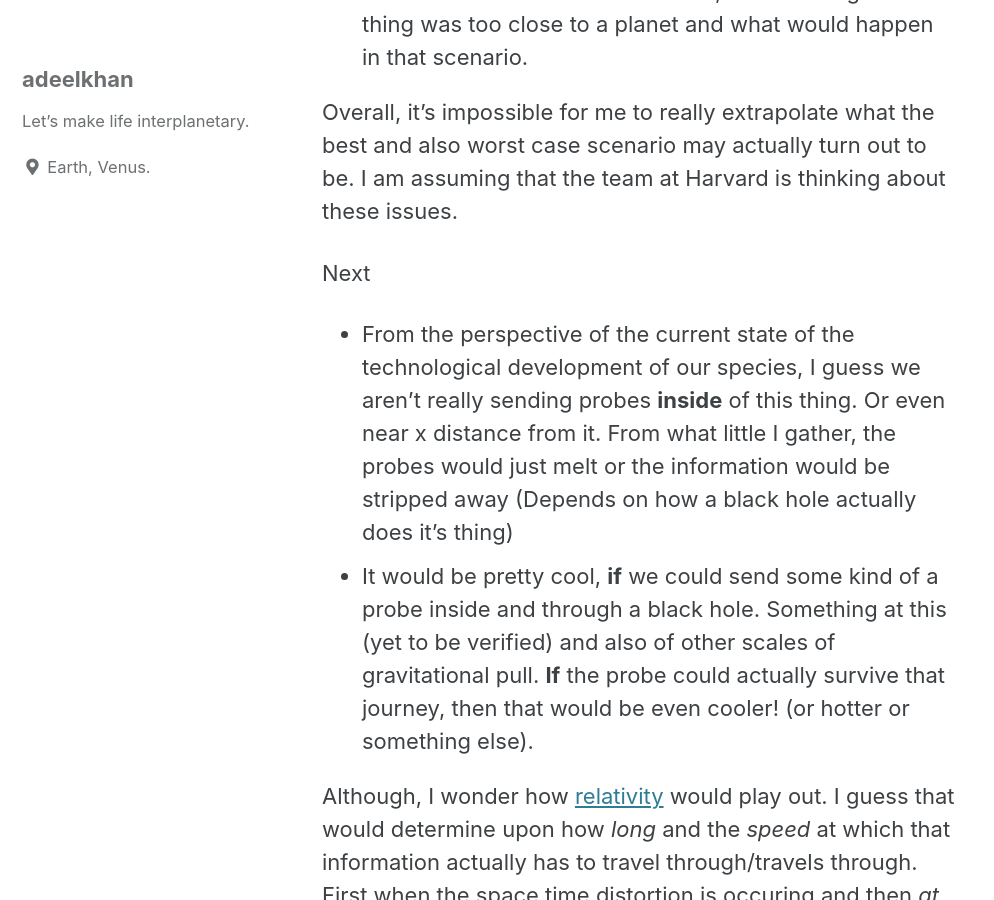
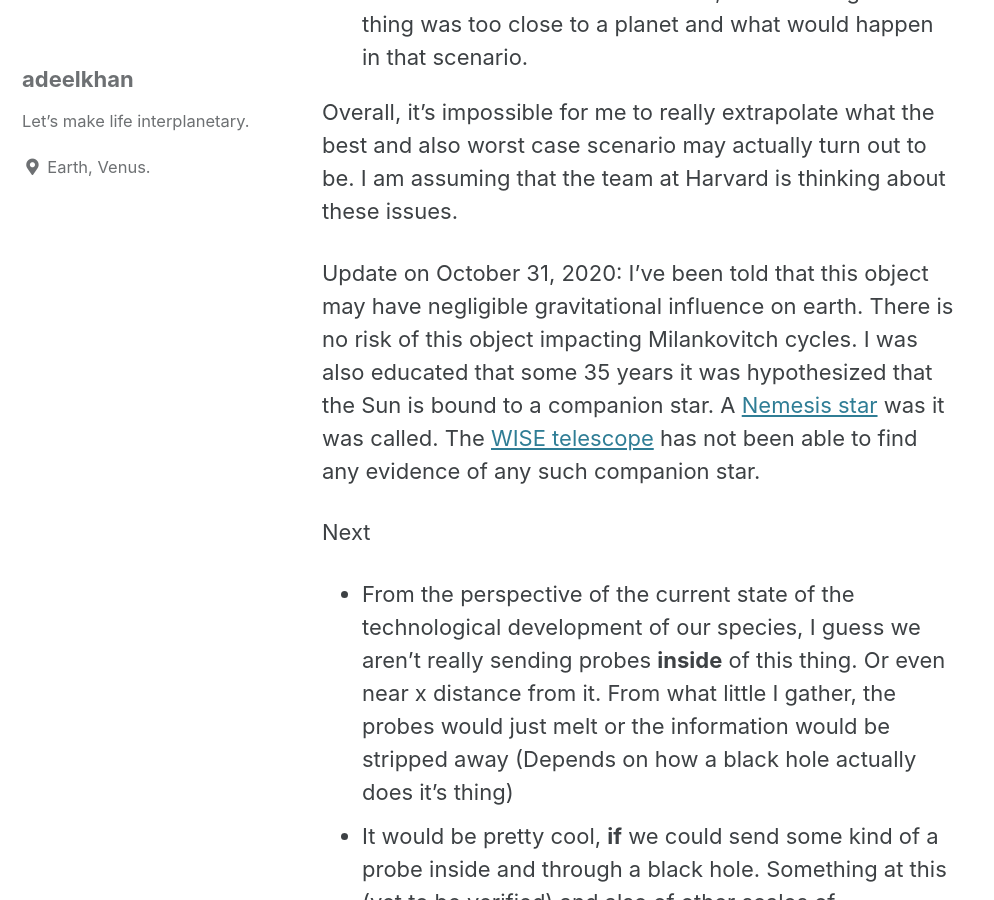
Before and after one commit to stellardreams/stellardreams.github.io, a Jekyll site: the page built from _posts/2020-10-29-Grape-fruit-sized-Black-Hole-in-the-outer-solar-system.md, in a window 1280 px wide and 900 px high, scrolled down 2704 px. Shown: the whole window, without its empty margins (0-994 px from the left). Built offline with Jekyll 4.4.1, drawn with Linux system fonts in a browser that asks for light colours; cached includes are drawn as plain includes.

Commit message:
Update 2020-10-29-Grape-fruit-sized-Black-Hole-in-the-outer-solar-system.md
Adding update. I cannot cite the source, because I forgot to ask for permission! Doh!

```diff
--- a/_posts/2020-10-29-Grape-fruit-sized-Black-Hole-in-the-outer-solar-system.md
+++ b/_posts/2020-10-29-Grape-fruit-sized-Black-Hole-in-the-outer-solar-system.md
@@ -23,6 +23,9 @@ Again, if this exists. Then, from my extremely limited vantage point, the best a
 
 Overall, it's impossible for me to really extrapolate what the best and also worst case scenario may actually turn out to be. I am assuming that the team at Harvard is thinking about these issues.
 
+Update on October 31, 2020: I've been told that this object may have negligible gravitational influence on earth. There is no risk of this object impacting Milankovitch cycles. I was also educated that some 35 years it was hypothesized that the Sun is bound to a companion star. A [Nemesis star](https://en.wikipedia.org/wiki/Nemesis_(hypothetical_star)) was it was called. The [WISE telescope](https://en.wikipedia.org/wiki/Wide-field_Infrared_Survey_Explorer) has not been able to find any evidence of any such companion star.
+
+
 Next
 * From the perspective of the current state of the technological development of our species, I guess we aren't really sending probes **inside** of this thing. Or even near x distance from it. From what little I gather, the probes would just melt or the information would be stripped away (Depends on how a black hole actually does it's thing)
 * It would be pretty cool, **if** we could send some kind of a probe inside and through a black hole. Something at this (yet to be verified) and also of other scales of gravitational pull. **If** the probe could actually survive that journey, then that would be even cooler! (or hotter or something else).
```
